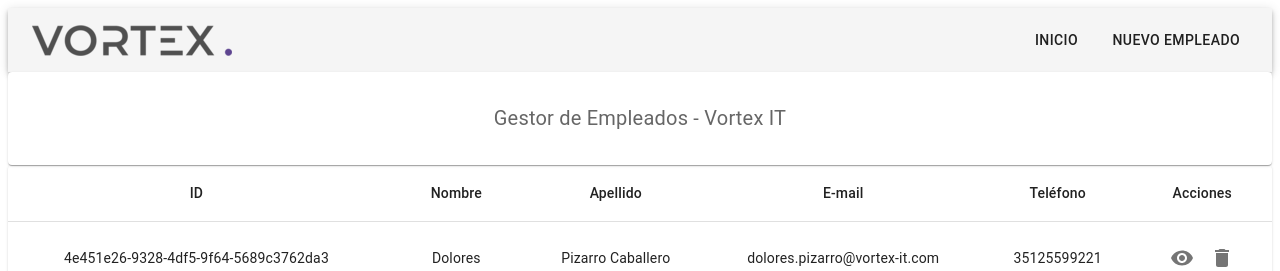
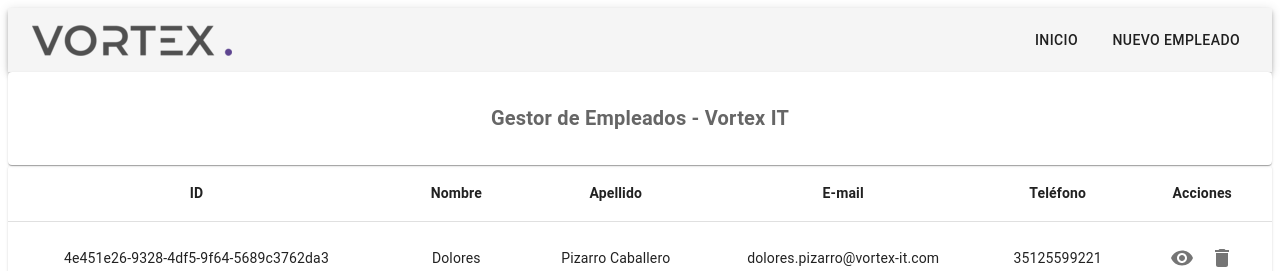
Before and after one commit to julipoltenguerci/ABM-empleados, a React (Create React App) app in the folder abm/: page / in a window 1280 px wide. Shown: the top 271 px of the page. Built offline with nearby package versions, Linux system fonts and the light colour scheme.

Commit message:
Se agrega propiedad bold a título y encabezado

```diff
--- a/abm/src/components/PageTitle.js
+++ b/abm/src/components/PageTitle.js
@@ -7,6 +7,7 @@ const Title = styled(Paper)(({ theme }) => ({
   textAlign: "center",
   fontSize: 20,
   color: theme.palette.text.secondary,
+  fontWeight: "bold",
 }));
 
 export const PageTitle = ({ children }) => (
--- a/abm/src/screens/EmployeeList.js
+++ b/abm/src/screens/EmployeeList.js
@@ -99,7 +99,11 @@ export const EmployeeList = () => {
                   <TableCell
                     key={column.id}
                     align={column.align}
-                    style={{ top: 57, minWidth: column.minWidth }}
+                    style={{
+                      top: 57,
+                      minWidth: column.minWidth,
+                      fontWeight: "bold",
+                    }}
                   >
                     {column.label}
                   </TableCell>
```
